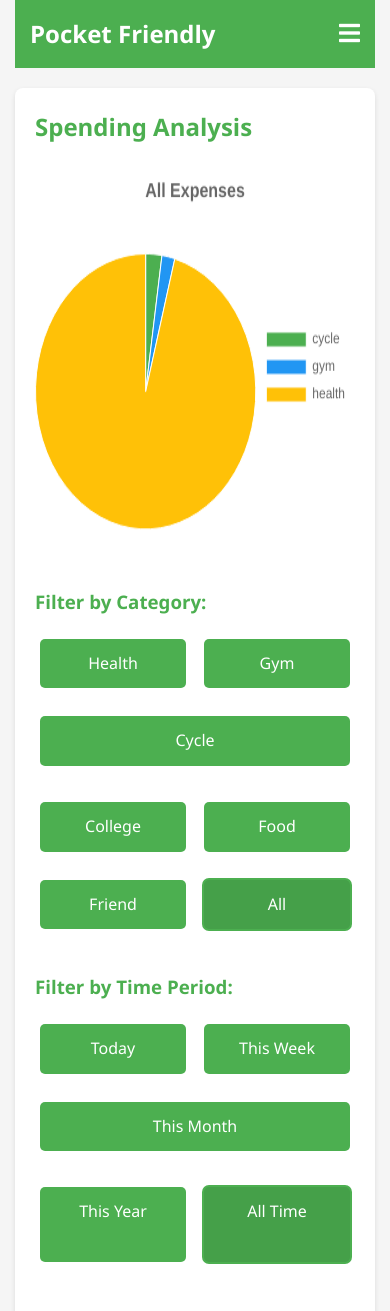
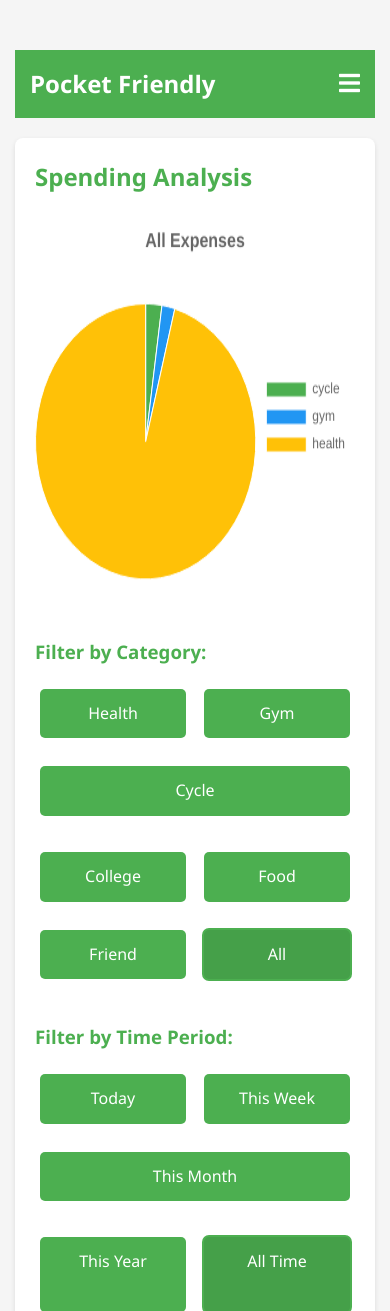
Before and after one commit to ManojGK-2002/Pocket_friendly, a Flask app: page /analyze in a window 390 px wide. Shown: the top 1311 px of the page. Run offline with Flask 3, Linux system fonts and the light colour scheme.

Commit message:
firts commit

```diff
--- a/templates/base.html
+++ b/templates/base.html
@@ -1,16 +1,23 @@
 <!DOCTYPE html>
 <html lang="en">
 <head>
-
     <meta charset="UTF-8">
     <meta name="viewport" content="width=device-width, initial-scale=1.0">
     <title>Pocket Friendly</title>
     <link rel="stylesheet" href="{{ url_for('static', filename='style.css') }}">
     <link rel="stylesheet" href="https://cdnjs.cloudflare.com/ajax/libs/font-awesome/5.15.3/css/all.min.css">
-</head>
-<head>
-    <!-- Existing head content -->
     <script src="https://cdn.jsdelivr.net/npm/chart.js"></script>
+    <style>
+        body {
+            padding-top: 20px; /* Added space at the top */
+        }
+
+        @media (max-width: 768px) {
+            body {
+                padding-top: 50px; /* Smaller space for mobile */
+            }
+        }
+    </style>
 </head>
 <body>
     <div class="container">
```
